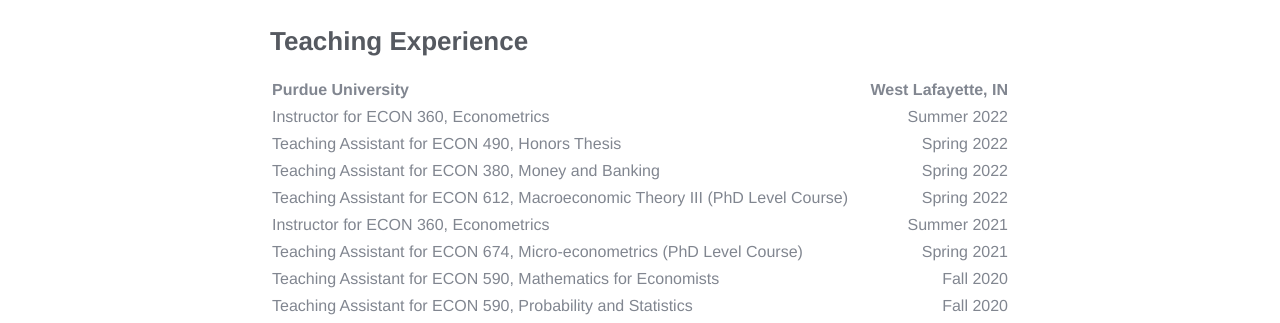
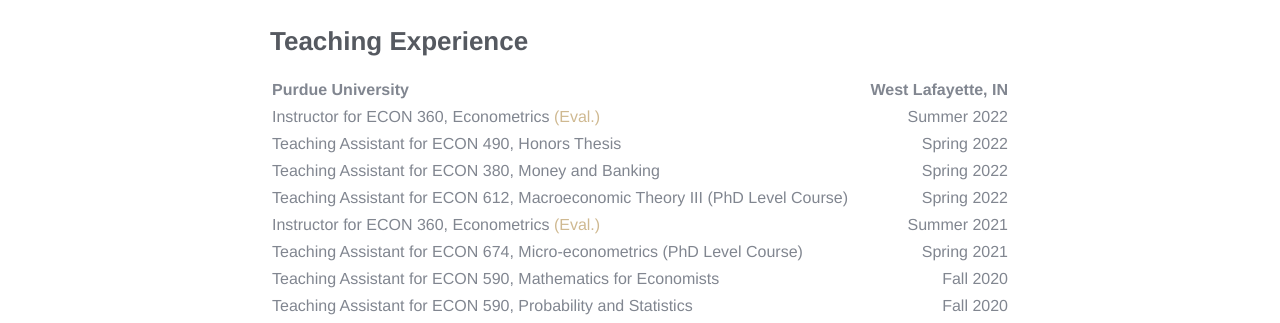
Before and after one commit to dangulti/dangulti.github.io, a Jekyll site: the page built from teaching.md, in a window 1280 px wide and 1026 px high. Shown: the part 245-568 px from the top of the window. Built offline with Jekyll 4.4.1, drawn with Linux system fonts in a browser that asks for light colours.

Commit message:
change_1021

```diff
--- a/teaching.md
+++ b/teaching.md
@@ -16,11 +16,11 @@ Download a copy of my [teaching statement](../assets/docs/Dan_teaching.pdf).
 
 | Purdue University | West Lafayette, IN |
 | ----------- | ----------: |
-| Instructor for ECON 360, Econometrics | Summer 2022 |
+| Instructor for ECON 360, Econometrics [(Eval.)](../assets/docs/Econometrics_Evaluation_2022.pdf)| Summer 2022 |
 | Teaching Assistant for ECON 490, Honors Thesis | Spring 2022 |
 | Teaching Assistant for ECON 380, Money and Banking | Spring 2022 |
 | Teaching Assistant for ECON 612, Macroeconomic Theory III (PhD Level Course) | Spring 2022 |
-| Instructor for ECON 360, Econometrics | Summer 2021 |
+| Instructor for ECON 360, Econometrics [(Eval.)](../assets/docs/Econometrics_Evaluation_2021.pdf)| Summer 2021 |
 | Teaching Assistant for ECON 674, Micro-econometrics (PhD Level Course) | Spring 2021 |
 | Teaching Assistant for ECON 590, Mathematics for Economists | Fall 2020 |
 | Teaching Assistant for ECON 590, Probability and Statistics | Fall 2020|
```
Also changed, not shown: 9 other files.
